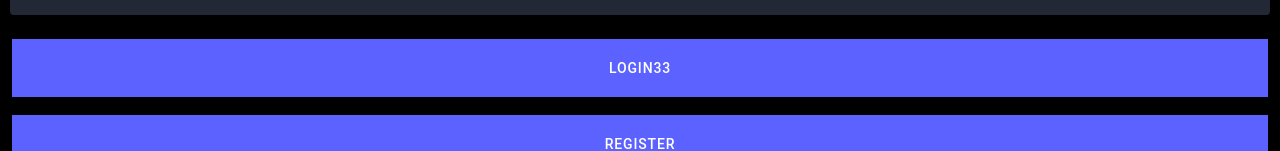
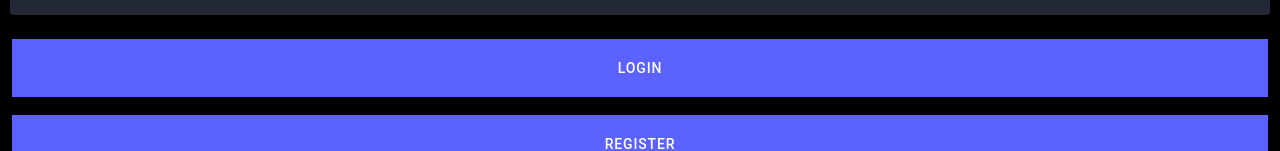
Before and after one commit to Zawa-ll/simple-test-0kk16a, a React (Create React App) app: page /personal in a window 1280 px wide. Shown: the part 175-326 px from the top of the page. Built offline with nearby package versions, Linux system fonts and the light colour scheme.

Commit message:
Login33 -> Login

```diff
--- a/src/components/Login/LoginPage copy.tsx
+++ b/src/components/Login/LoginPage copy.tsx
@@ -135,7 +135,7 @@ const LoginPageCopy: React.FC = () => {
     return (
         <>
             <IonButton className='primary-blue' id='login-modal' expand="full"  >
-                <p className='btn-text'>Login33</p>
+                <p className='btn-text'>Login</p>
             </IonButton>
             <IonModal ref={modal} trigger='login-modal' onWillDismiss={(ev) => onWillDismiss(ev)}>
                 <IonHeader>
```
